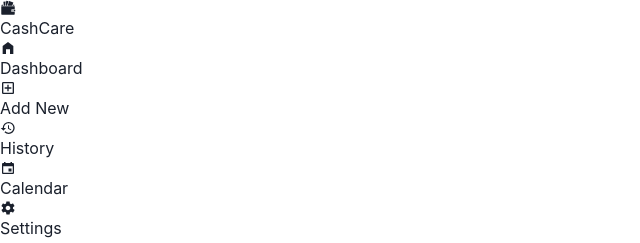
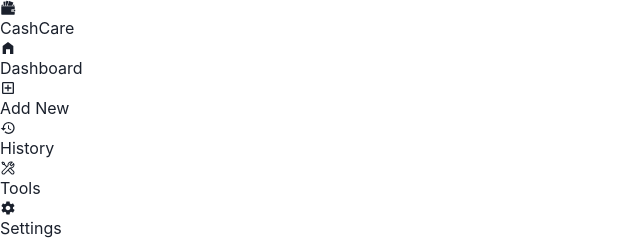
Before and after one commit to MAZINO001/budget-app, a React (Vite) app in the folder budget/: page / in a window 1280 px wide. Shown: the top 243 px of the page, without its empty margins (0-640 px from the left). Built offline with nearby package versions, Linux system fonts and the light colour scheme.

Commit message:
assing tools

```diff
--- a/budget/src/App.jsx
+++ b/budget/src/App.jsx
@@ -3,7 +3,7 @@
 import Dashboard from "./components/pages/Dashboard";
 import AddNew from "./components/pages/AddNew";
 import History from "./components/pages/History";
-import Calendar from "./components/pages/Calendar";
+import Tools from "./components/pages/Tools";
 import Settings from "./components/pages/Settings";
 import ErrorPage from "./components/global/ErrorPage";
 const router = createBrowserRouter([
@@ -14,7 +14,7 @@
       { path: "/", element: <Dashboard /> },
       { path: "/addnew", element: <AddNew /> },
       { path: "/history", element: <History /> },
-      { path: "/calendar", element: <Calendar /> },
+      { path: "/tools", element: <Tools /> },
       { path: "/settings", element: <Settings /> },
     ],
   },
--- a/budget/src/components/Dashboard/Charts.jsx
+++ b/budget/src/components/Dashboard/Charts.jsx
@@ -9,6 +9,9 @@
   PolarAngleAxis,
   PolarRadiusAxis,
   ResponsiveContainer,
+  CartesianGrid,
+  XAxis,
+  YAxis,
 } from "recharts";
 
 const data1 = [
@@ -95,11 +98,21 @@
   },
 ];
 
-export function ChartLines() {
+export function ChartLines(interval) {
   return (
-    <ResponsiveContainer width="100%" height="100%">
-      <LineChart width={300} height={100} data={data1}>
-        <Line type="monotone" dataKey="pv" stroke="#8884d8" strokeWidth={2} />
+    <ResponsiveContainer height="100%" width="100%">
+      <LineChart data={data1} margin={{ right: 25, top: 10 }}>
+        <CartesianGrid strokeDasharray="3 3" />
+        <XAxis dataKey="name" interval={interval} />
+        <YAxis interval={interval} />
+        <Line
+          type="monotone"
+          dataKey="pv"
+          stroke="#8884d8"
+          strokeWidth={2}
+          activeDot={{ r: 8 }}
+        />
+        <Line type="monotone" dataKey="uv" stroke="#82ca9d"  strokeWidth={2}/>
       </LineChart>
     </ResponsiveContainer>
   );
@@ -123,3 +136,12 @@
     </ResponsiveContainer>
   );
 }
+// export function ChartLines() {
+//   return (
+//     <ResponsiveContainer width="100%" height="100%">
+//       <LineChart width={300} height={100} data={data1}>
+//         <Line type="monotone" dataKey="pv" stroke="#8884d8" strokeWidth={2} />
+//       </LineChart>
+//     </ResponsiveContainer>
+//   );
+// }
--- a/budget/src/components/global/Sidebar.jsx
+++ b/budget/src/components/global/Sidebar.jsx
@@ -65,7 +65,7 @@
 import { MdOutlineAddBox } from "react-icons/md";
 import { IoMdSettings } from "react-icons/io";
 import { MdHistory } from "react-icons/md";
-import { IoMdCalendar } from "react-icons/io";
+import { LiaToolsSolid } from "react-icons/lia";
 import { MdHomeFilled } from "react-icons/md";
 import { GiWallet } from "react-icons/gi";
 import { useEffect, useState } from "react";
@@ -130,13 +130,13 @@
           <span className="text-sm hidden lg:flex">History</span>
         </Link>
         <Link
-          to="/calendar"
+          to="/tools"
           className={`flex items-center gap-2 ${
-            location.pathname === "/calendar" ? "text-red-500" : ""
+            location.pathname === "/Tools" ? "text-red-500" : ""
           }`}
         >
-          <IoMdCalendar />
-          <span className="text-sm hidden lg:flex">Calendar</span>
+          <LiaToolsSolid  className="text-3xl" />
+          <span className="text-sm hidden lg:flex">Tools</span>
         </Link>
       </div>
 
```
Also changed, not shown: budget/src/components/pages/Tools.jsx (renamed from budget/src/components/pages/Calendar.jsx).
